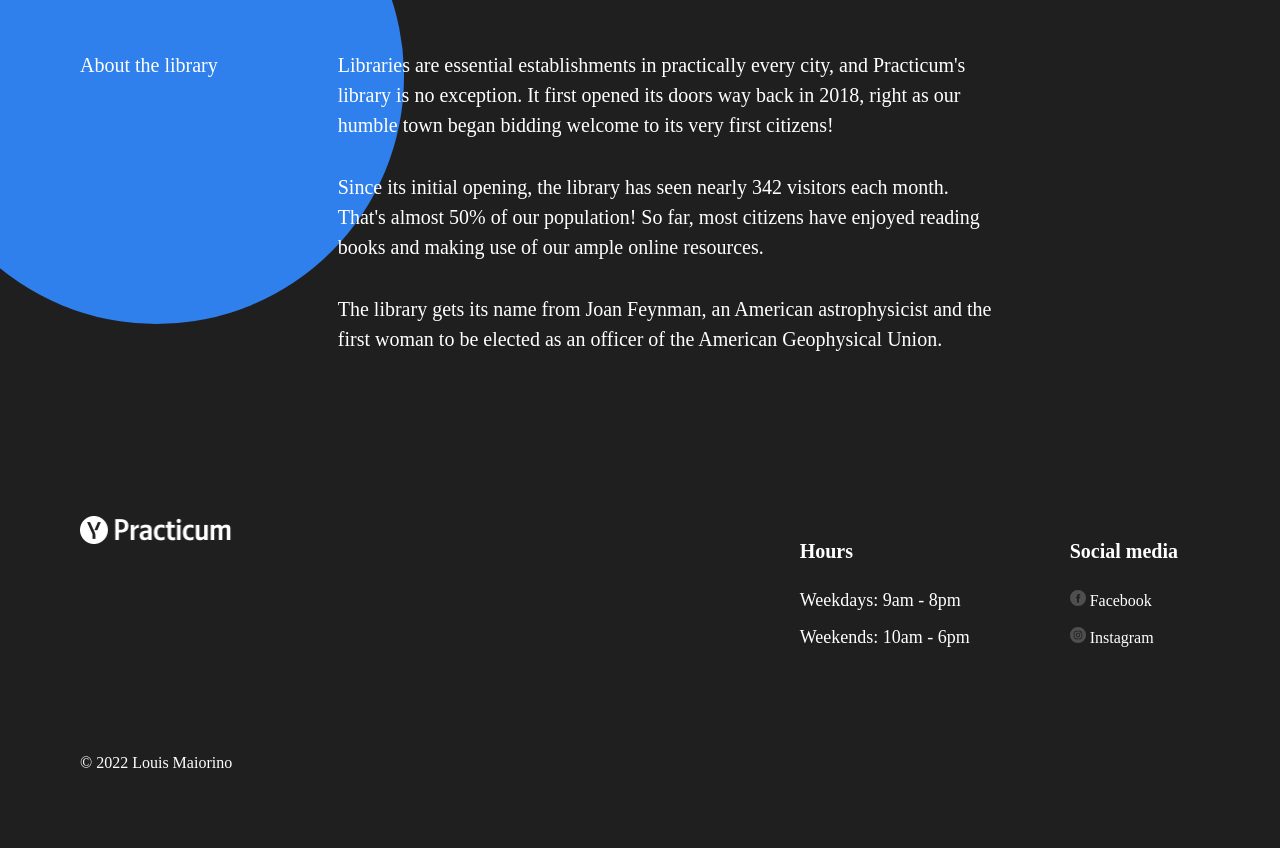
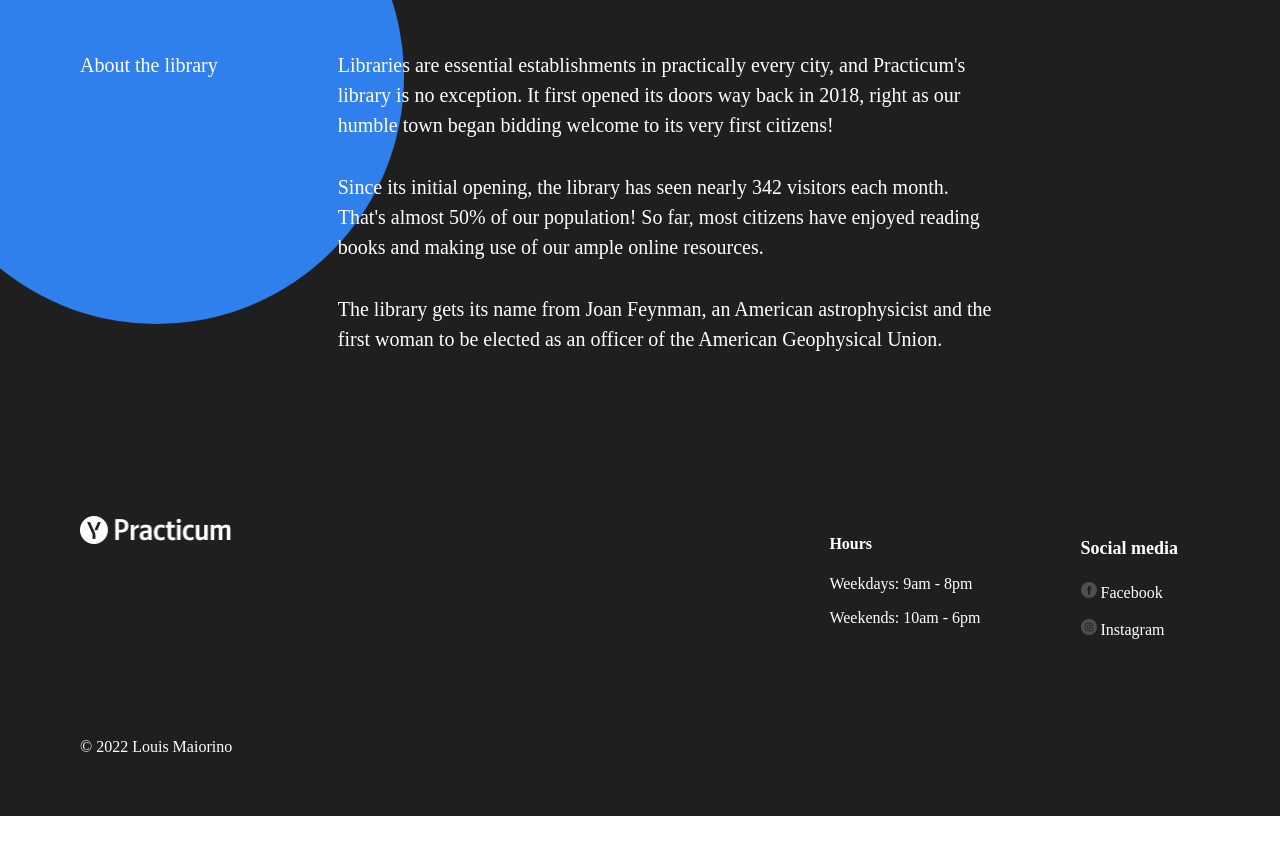
Before and after one commit to lmtraders59/web_project_1, a plain HTML site: page index.html in a window 1280 px wide. Shown: the part 3489-4337 px from the top of the page. After the commit the page ends 4305 px from the top, so only its background shows below. Drawn offline with Linux system fonts and the light colour scheme.

Commit message:
project 1 for review

```diff
--- a/index.html
+++ b/index.html
@@ -135,12 +135,10 @@
                 <div
                   class="event-info__icon event-info__icon_type_calendar"
                 ></div>
-                <img src="./images/icon_calendar.svg" alt="icon calendar" />
                 <p class="event-info__text">Mon, January 12</p>
               </div>
               <div class="event-info__item">
                 <div class="event-info__icon event-info__icon_type_pin"></div>
-                <img src="./images/icon_pin.svg" alt="icon pin" />
                 <p class="event-info__text">
                   Practicum Library Conference Hall & Online
                 </p>
--- a/styles/style.css
+++ b/styles/style.css
@@ -413,12 +413,12 @@
 .footer__column_content_hours {
   margin-right: 100px;
   margin-left: auto;
-  font-size: 20px;
 }
 
 .footer__column_content_social {
-  font-size: 20px;
   margin-right: 22px;
+  font-size: 18px;
+  list-style-type: none;
 }
 
 .footer__logo {
@@ -435,8 +435,6 @@
 }
 
 .footer__list-item {
-  font-size: 18px;
-  list-style-type: none;
   margin-bottom: 16px;
 }
 .footer__list-item:last-of-type {
@@ -465,7 +463,5 @@
 }
 
 .footer__copyright {
-  left: 80px;
-  bottom: 20px;
-  font-size: 16px;
+  margin: 0;
 }
```
